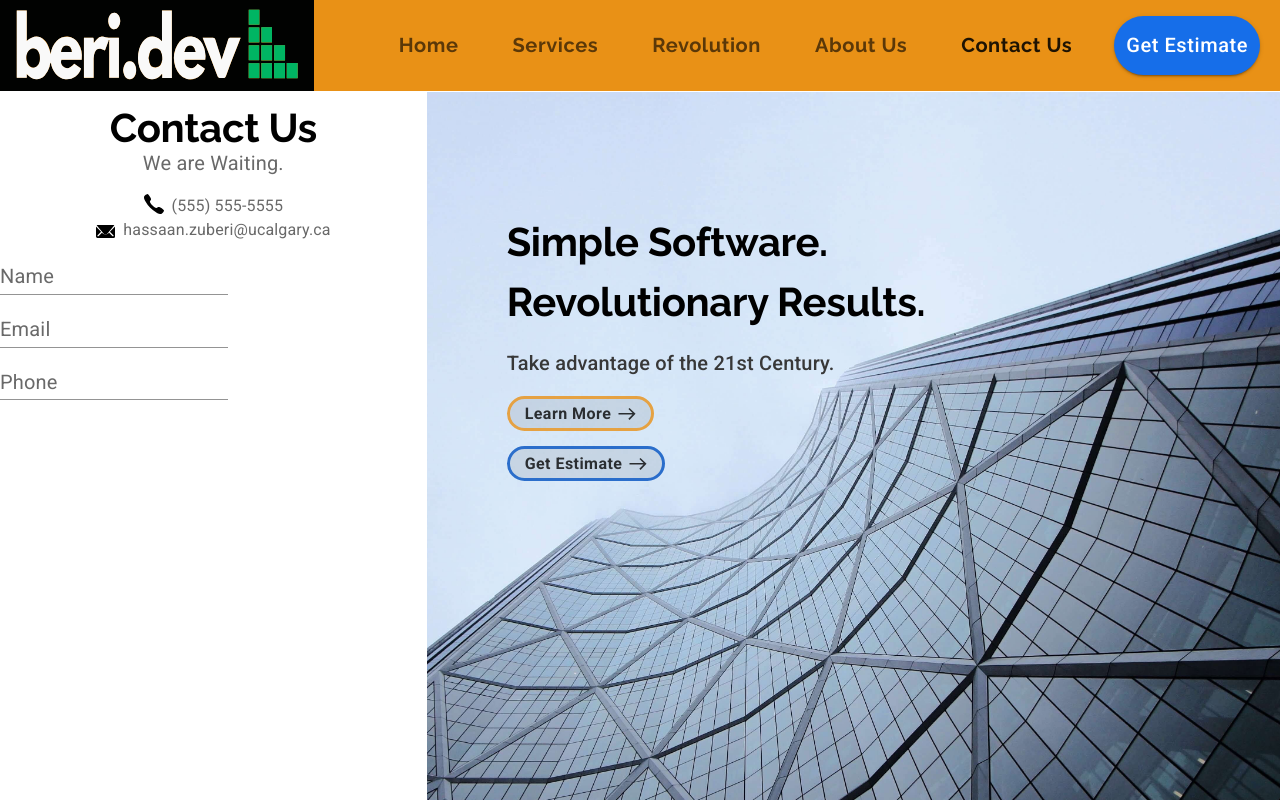
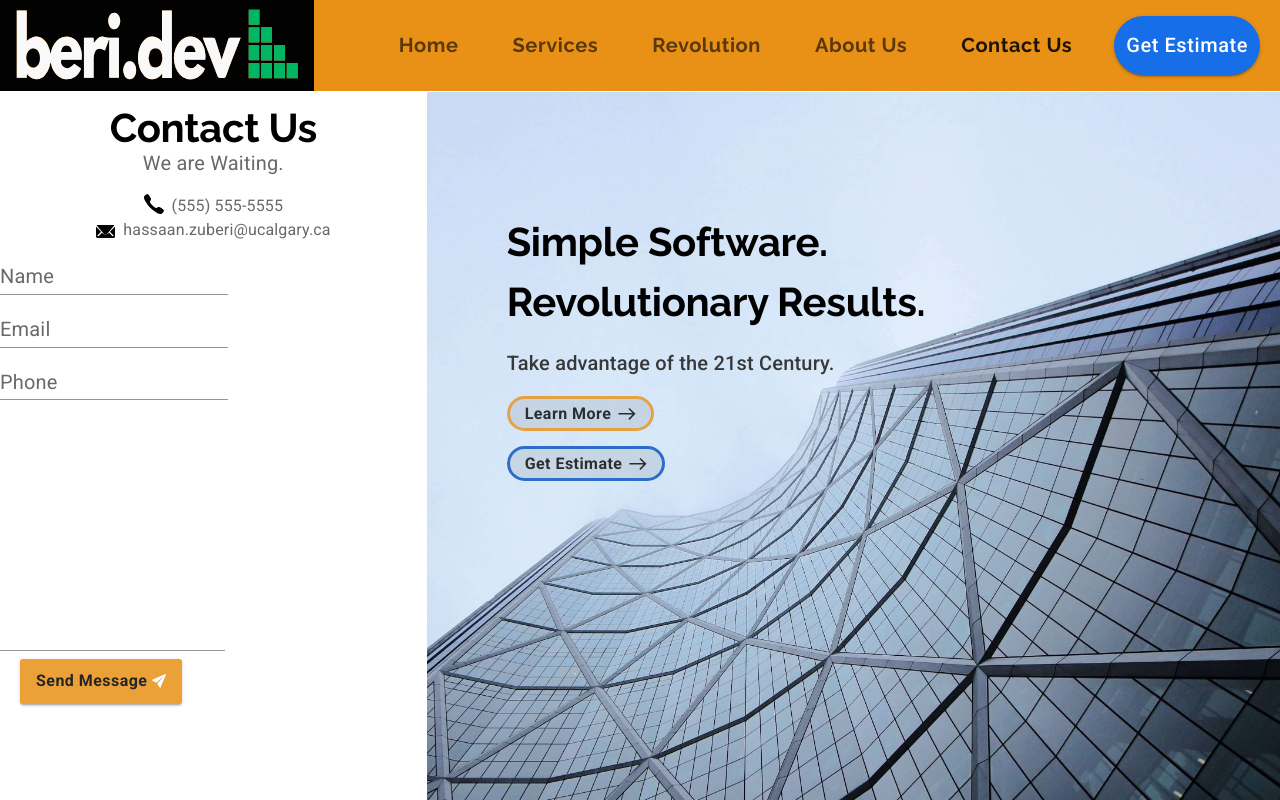
Before and after one commit to HAZberi/tech-company-website, a React (Create React App) app: page /contact in a window 1280 px wide. Shown: the top 800 px of the page. Built offline with nearby package versions, Linux system fonts and the light colour scheme.

Commit message:
Contact page basic structure complete

```diff
--- a/src/components/Contact.js
+++ b/src/components/Contact.js
@@ -1,5 +1,5 @@
-import React, {useState} from "react";
-import { Link } from "react-router-dom";
+import React, { useState } from "react";
+//import { Link } from "react-router-dom";
 import { makeStyles, useTheme } from "@material-ui/core/styles";
 import Grid from "@material-ui/core/Grid";
 import Typography from "@material-ui/core/Typography";
@@ -8,6 +8,7 @@ import TextField from "@material-ui/core/TextField";
 import CallToAction from "../components/ui/CallToAction.js";
 import phoneIcon from "../assets/phone.svg";
 import emailIcon from "../assets/email.svg";
+import paperAirplane from "../assets/send.svg";
 
 const useStyles = makeStyles((theme) => ({
   heading: {
@@ -23,7 +24,14 @@ const useStyles = makeStyles((theme) => ({
   },
   itemContainer: {
     textAlign: "center",
-    }
+  },
+  sendMessageButton: {
+    ...theme.typography.learnButton,
+    backgroundColor: theme.palette.common.orange,
+    height: "45px",
+    opacity: 0.85,
+    borderRadius: "2.5px",
+  },
 }));
 
 const Contact = (props) => {
@@ -33,44 +41,96 @@ const Contact = (props) => {
   const [name, setName] = useState("");
   const [email, setEmail] = useState("");
   const [phone, setPhone] = useState("");
+  const [message, setMessage] = useState("");
 
   return (
     <Grid container direction="row">
       <Grid item container direction="column" md={4}>
         <Grid item className={classes.heading}>
-            <Typography variant="h2" style={{lineHeight: 1}}>Contact Us</Typography>
+          <Typography variant="h2" style={{ lineHeight: 1 }}>
+            Contact Us
+          </Typography>
           <Typography variant="body1">We are Waiting.</Typography>
         </Grid>
         <Grid item container alignItems="center" justify="center">
           <Grid item>
-                <img src={phoneIcon} alt="phone icon" style={{marginRight: "0.5em", verticalAlign: "baseline"}}/>
+            <img
+              src={phoneIcon}
+              alt="phone icon"
+              style={{ marginRight: "0.5em", verticalAlign: "baseline" }}
+            />
           </Grid>
           <Grid item>
-                <Typography variant="body1" style={{fontSize: "1rem"}}>(555) 555-5555</Typography>
+            <Typography variant="body1" style={{ fontSize: "1rem" }}>
+              (555) 555-5555
+            </Typography>
           </Grid>
         </Grid>
         <Grid item container alignItems="center" justify="center">
           <Grid item>
-                <img src={emailIcon} alt="phone icon" style={{marginRight: "0.5em", verticalAlign: "middle"}}/>
+            <img
+              src={emailIcon}
+              alt="phone icon"
+              style={{ marginRight: "0.5em", verticalAlign: "middle" }}
+            />
           </Grid>
           <Grid item>
-                <Typography variant="body1" style={{fontSize: "1rem"}}>hassaan.zuberi@ucalgary.ca</Typography>
+            <Typography variant="body1" style={{ fontSize: "1rem" }}>
+              hassaan.zuberi@ucalgary.ca
+            </Typography>
           </Grid>
         </Grid>
         <Grid item container>
           <Grid item>
-                <TextField label="Name" id="name" value={name} onChange={(e)=>setName(e.target.value)}/>
+            <TextField
+              label="Name"
+              id="name"
+              value={name}
+              onChange={(e) => setName(e.target.value)}
+            />
           </Grid>
           <Grid item>
-                <TextField label="Email" id="email" value={email} onChange={(e)=>setEmail(e.target.value)}/>
+            <TextField
+              label="Email"
+              id="email"
+              value={email}
+              onChange={(e) => setEmail(e.target.value)}
+            />
           </Grid>
           <Grid item>
-                <TextField label="Phone" id="phone" value={phone} onChange={(e)=>setPhone(e.target.value)}/>
+            <TextField
+              label="Phone"
+              id="phone"
+              value={phone}
+              onChange={(e) => setPhone(e.target.value)}
+            />
           </Grid>
+        </Grid>
+        <Grid item>
+          <TextField
+            id="message"
+            rows={10}
+            value={message}
+            onChange={(e) => setMessage(e.target.value)}
+            multiline
+          />
+        </Grid>
+        <Grid item>
+          <Button className={classes.sendMessageButton} variant="contained">
+            Send Message
+            <img
+              style={{ marginLeft: 5 }}
+              src={paperAirplane}
+              alt="paper airplane icon"
+            />
+          </Button>
         </Grid>
       </Grid>
       <Grid item container direction="column" md={8}>
-          <CallToAction setValue={props.setValue} setSelected={props.setSelected} />
+        <CallToAction
+          setValue={props.setValue}
+          setSelected={props.setSelected}
+        />
       </Grid>
     </Grid>
   );
```
Also changed, not shown: 1 other file (tests, documents, lock files or other folders). Lines whose indentation alone changed are shown as unchanged.
